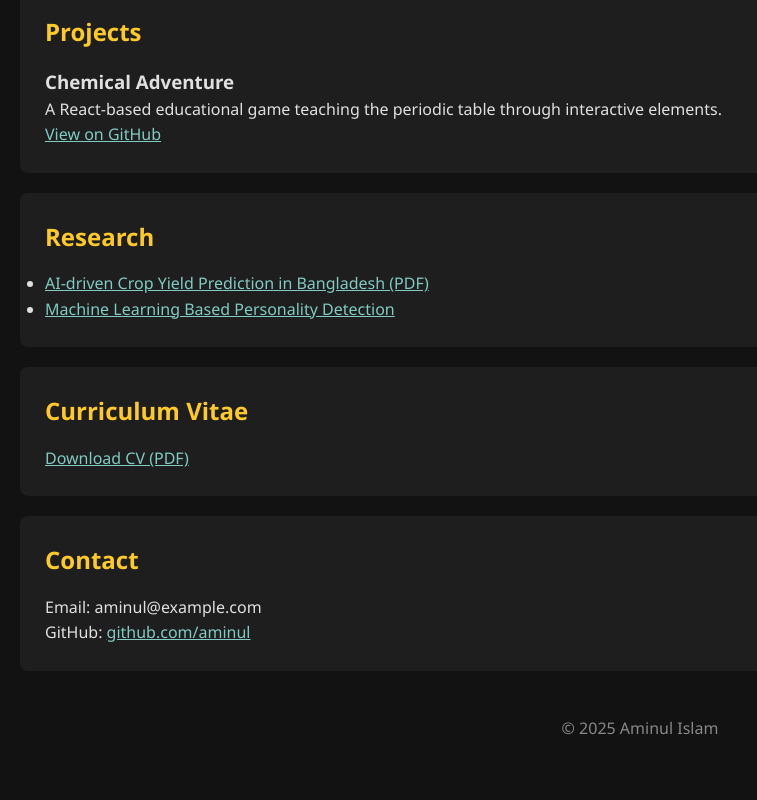
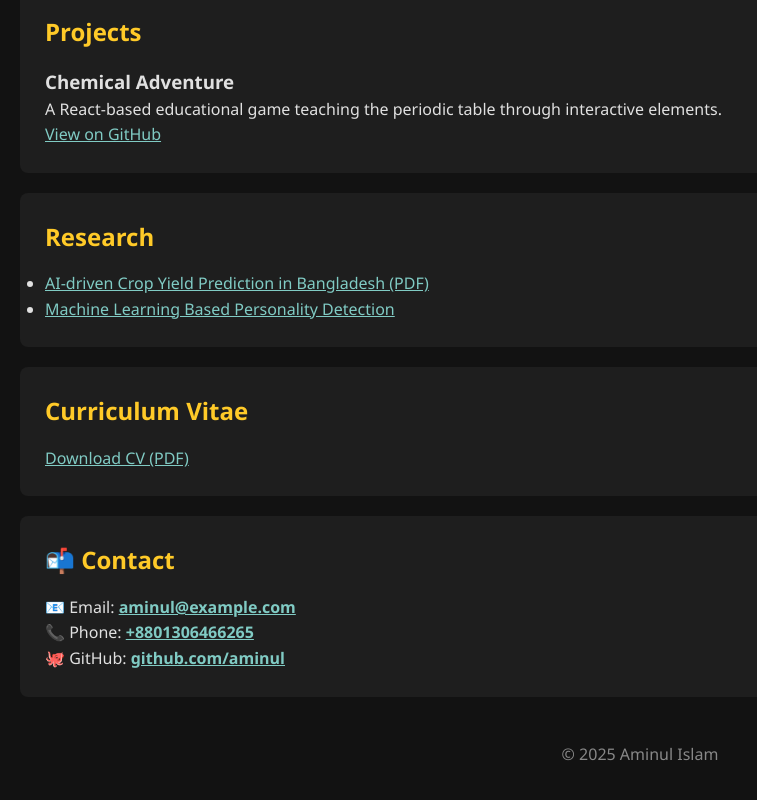
Before and after one commit to aminul-12/aminul-portfolio, a plain HTML site: page index.html in a window 1280 px wide. Shown: the part 1926-2726 px from the top of the page, without its empty margins (0-757 px from the left). Before the commit the page ends 2703 px from the top, so only its background shows below. Drawn offline with Linux system fonts and the light colour scheme.

Commit message:
Update index.html

```diff
--- a/index.html
+++ b/index.html
@@ -145,10 +145,16 @@
   </section>
 
   <section id="contact">
-    <h2>Contact</h2>
-    <p>Email: aminul@example.com</p>
-    <p>GitHub: <a href="https://share.google/UNAlKYWZeRDsWTr3h" target="_blank">github.com/aminul</a></p>
-  </section>
+  <h2>📬 Contact</h2>
+
+  <p>📧 Email: <strong><a href="mailto:aminul@example.com">aminul@example.com</a></strong></p>
+
+  <p>📞 Phone: <strong><a href="tel:+8801306466265">+8801306466265</a></strong></p>
+
+  <p>🐙 GitHub: <strong>
+    <a href="https://share.google/UNAlKYWZeRDsWTr3h" target="_blank">github.com/aminul</a>
+  </strong></p>
+</section>
 
   <footer>
     <p>&copy; 2025 Aminul Islam</p>
```
